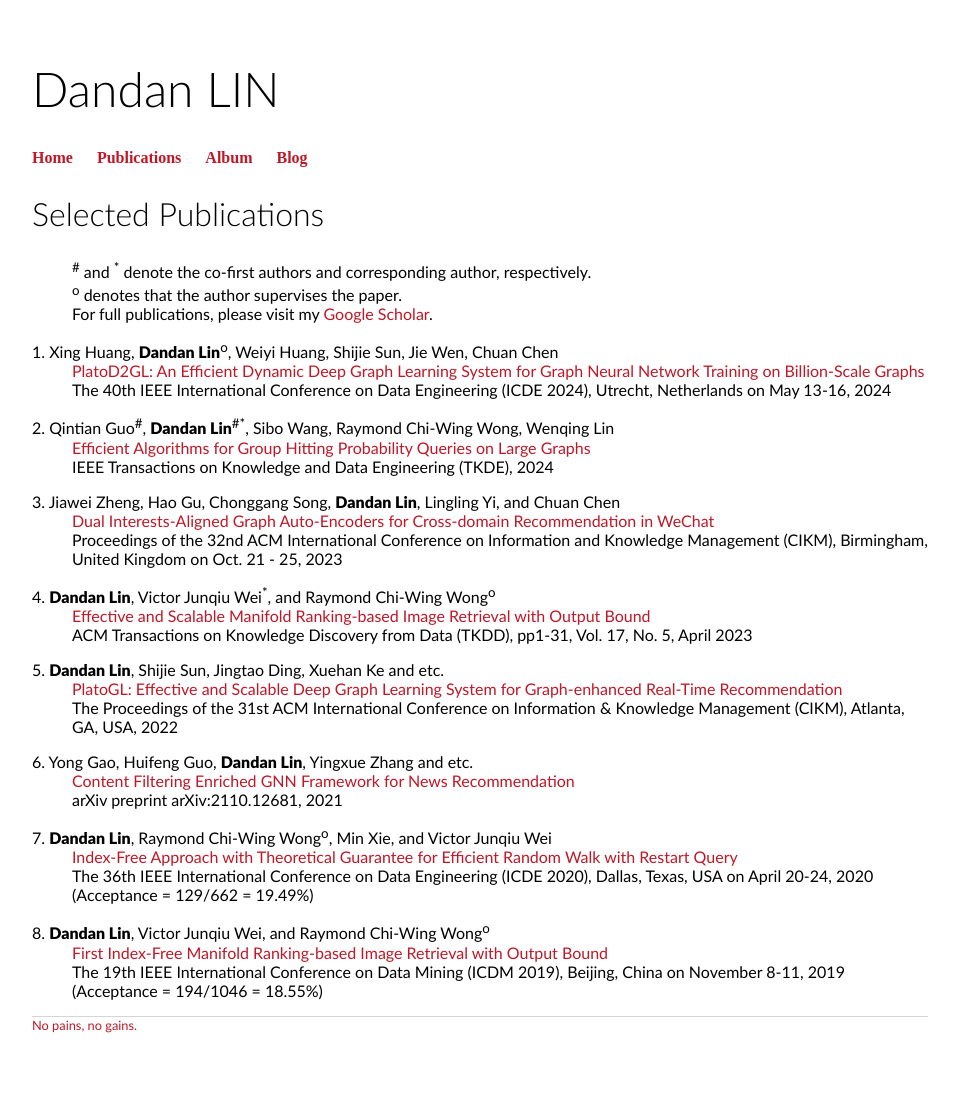
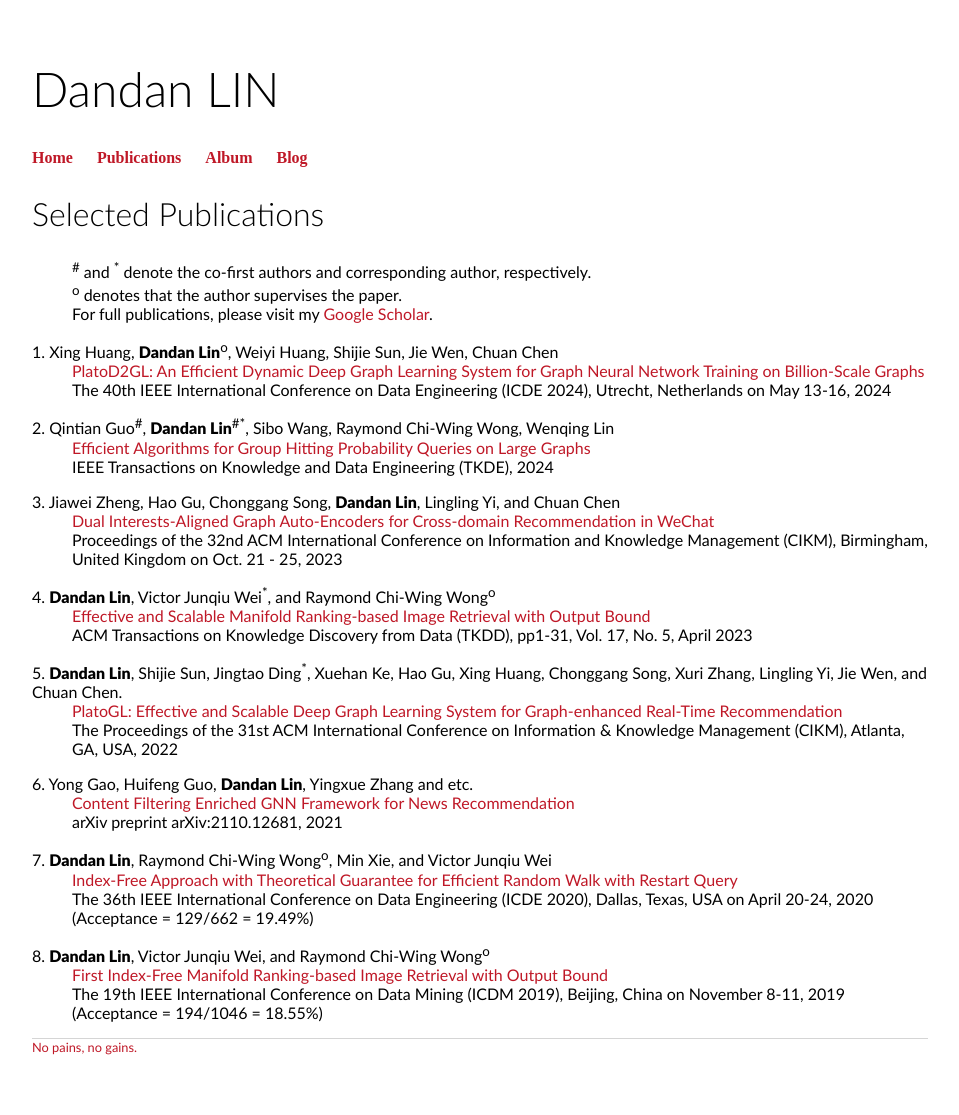
Before and after one commit to 2danlin/2danlin.github.io, a Jekyll site: the page built from publications/index.html, in a window 1280 px wide. Shown: the whole page, without its empty margins (160-1119 px from the left). Built offline with Jekyll 4.4.1, drawn with Linux system fonts in a browser that asks for light colours; before the commit the page ends 1093 px from its top, so only the background shows below that.

Commit message:
Update index.html

```diff
--- a/publications/index.html
+++ b/publications/index.html
@@ -29,7 +29,7 @@ layout: default
 		<dd>ACM Transactions on Knowledge Discovery from Data (TKDD), pp1-31, Vol. 17, No. 5, April 2023</dd>
 	</dl>
 	<dl>
-		<dt>5. <strong>Dandan Lin</strong>, Shijie Sun, Jingtao Ding, Xuehan Ke and etc. </dt>
+		<dt>5. <strong>Dandan Lin</strong>, Shijie Sun, Jingtao Ding<sup>*</sup>, Xuehan Ke, Hao Gu, Xing Huang, Chonggang Song, Xuri Zhang, Lingling Yi, Jie Wen, and Chuan Chen. </dt>
 		<dd><a>PlatoGL: Effective and Scalable Deep Graph Learning System for Graph-enhanced Real-Time Recommendation</a><dd>
 		<dd>The Proceedings of the 31st ACM International Conference on Information & Knowledge Management (CIKM), Atlanta, GA, USA, 2022 </dd>
 	</dl>
```
